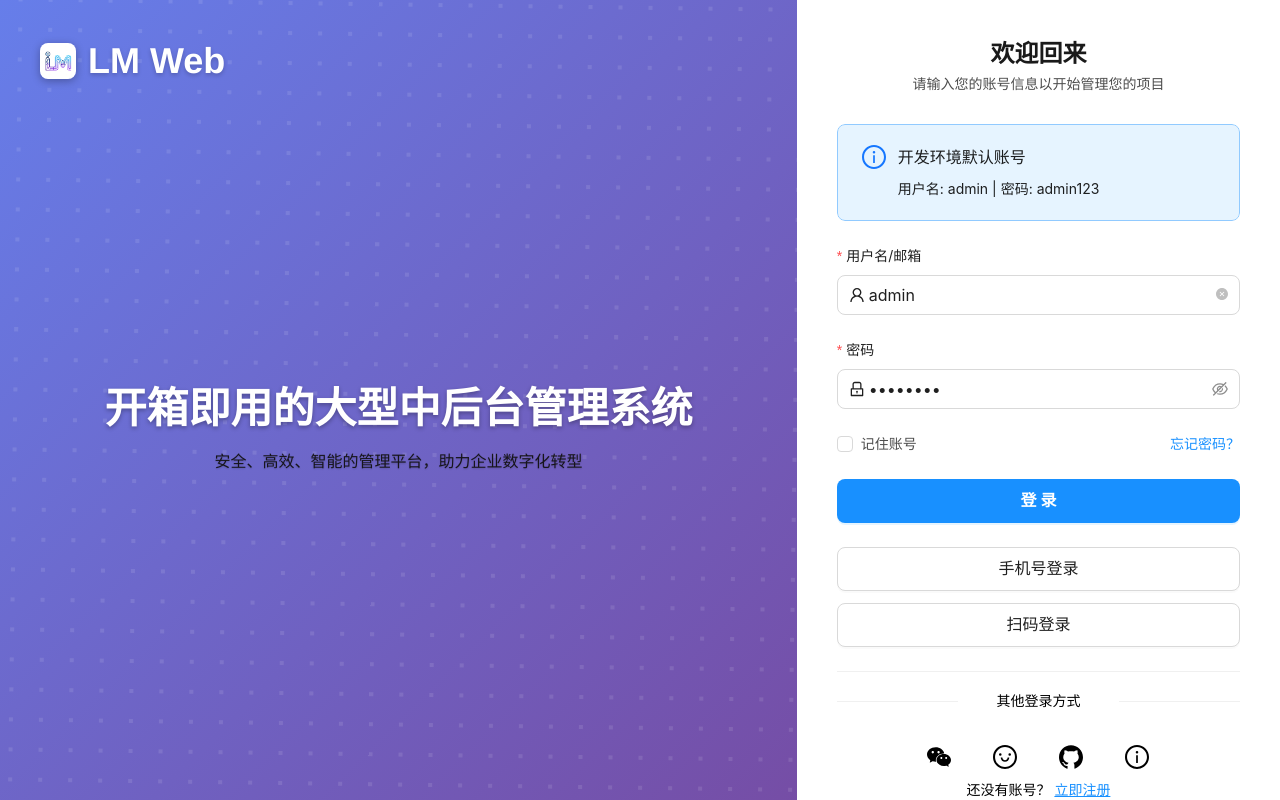
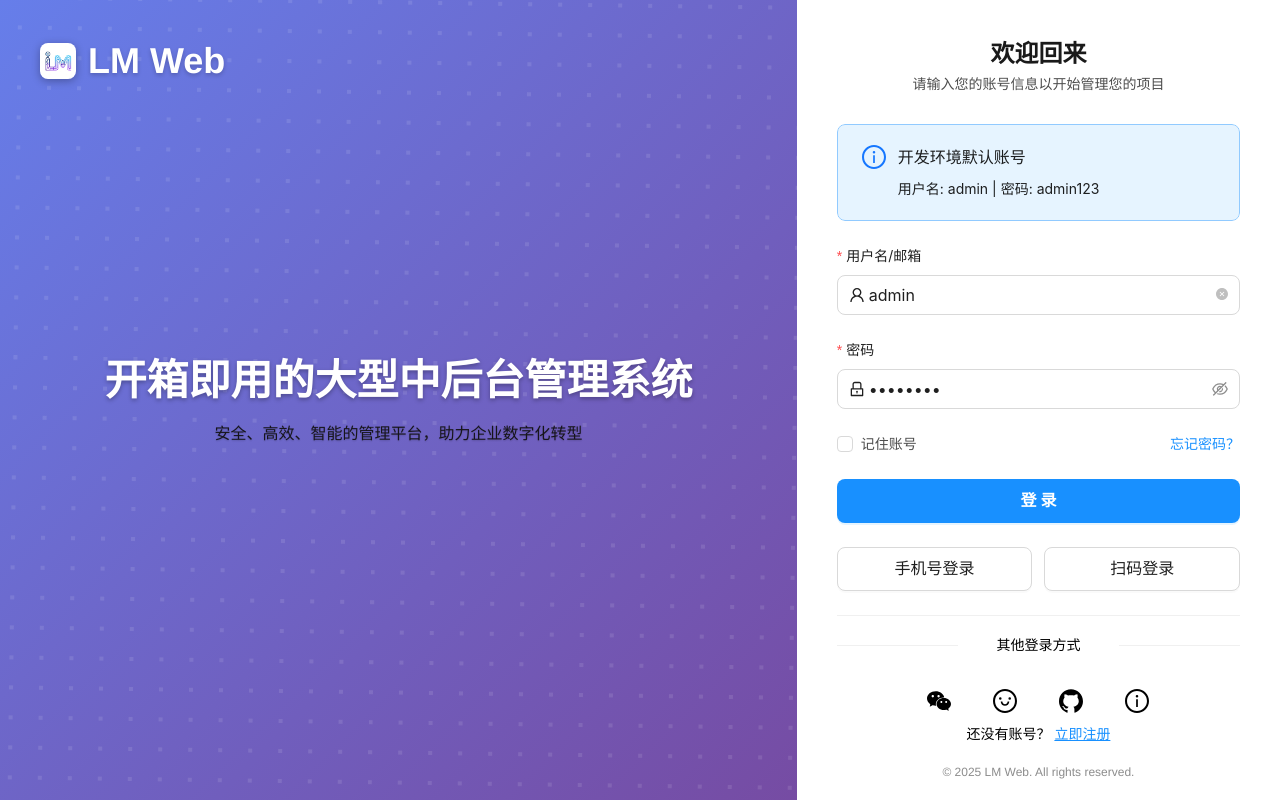
Before and after one commit to lm356536/lm-web, a Vue app in the folder apps/lm-antd-admin/: page /auth/login in a window 1280 px wide. Built offline with nearby package versions, Linux system fonts and the light colour scheme.

Commit message:
refactor：优化按钮排列

```diff
--- a/apps/lm-antd-admin/src/views/Login.vue
+++ b/apps/lm-antd-admin/src/views/Login.vue
@@ -568,11 +568,11 @@
   .alternative-login-methods {
     margin-top: 16px;
     display: flex;
-    flex-direction: column;
     gap: 12px;
   }
 
   .switch-login-button {
+    flex: 1;
     height: 44px;
     font-size: 16px;
     font-weight: 500;
```
